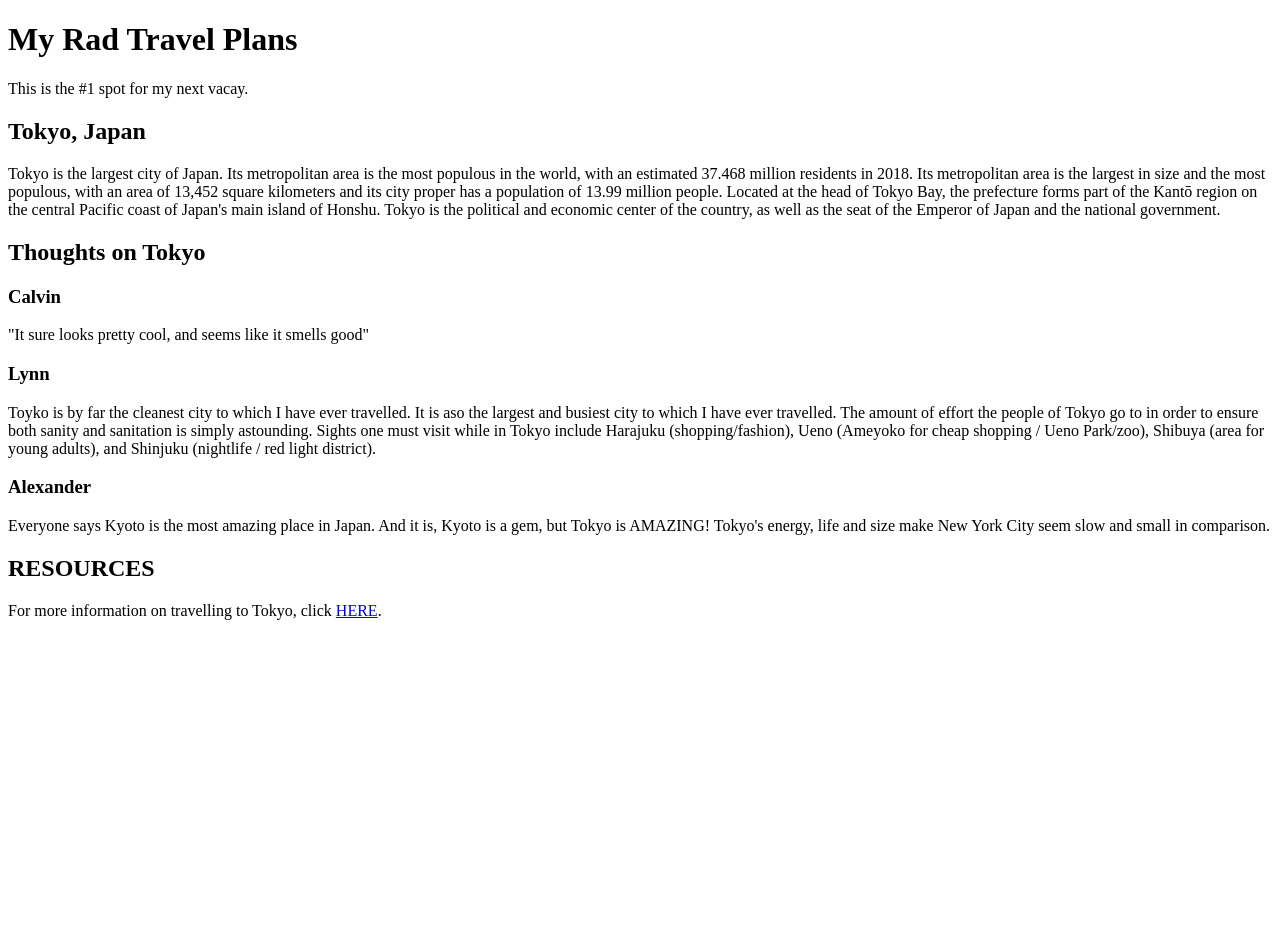
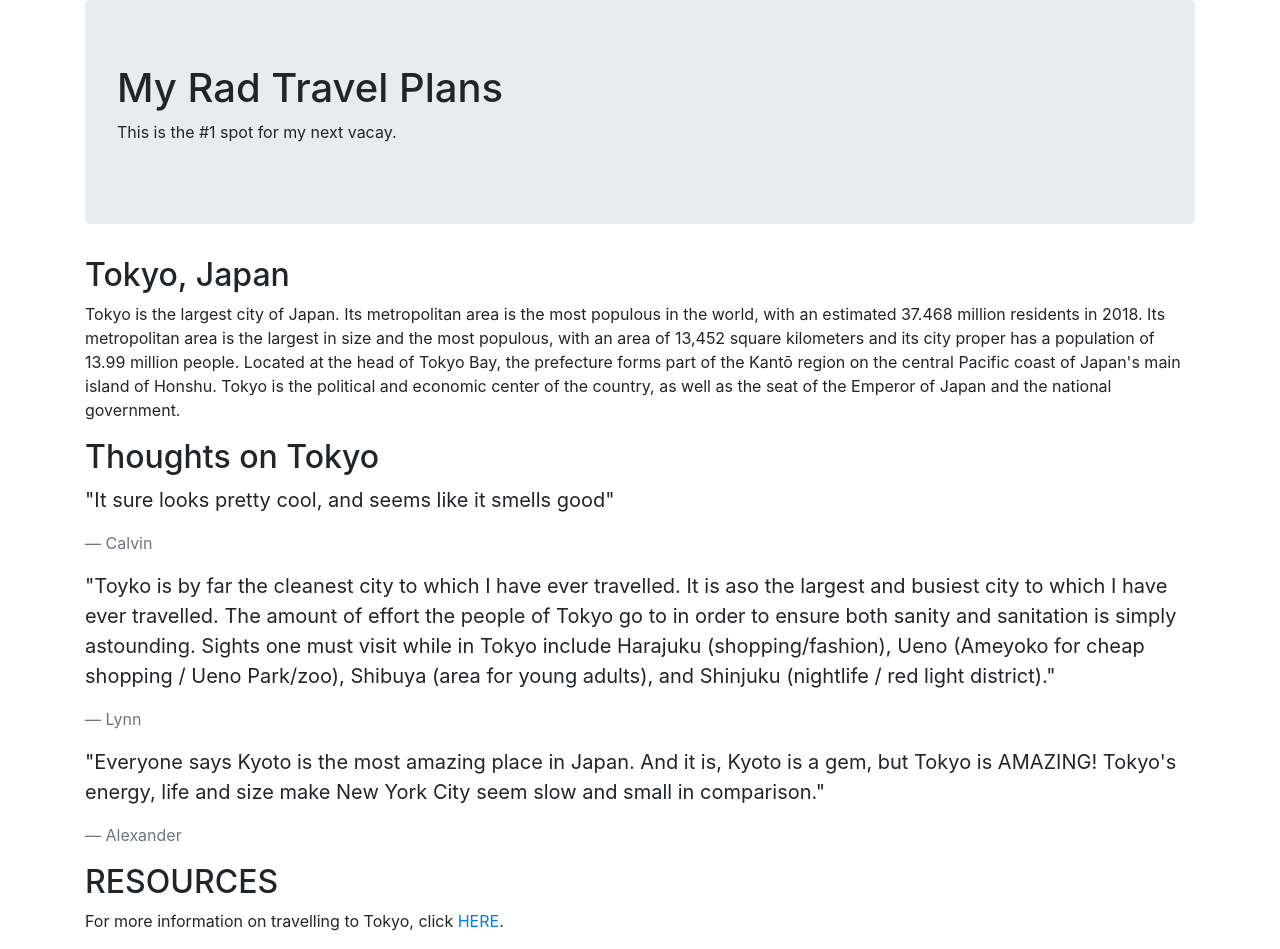
Before and after one commit to TrevorH08/Vacation-Site, a plain HTML site: page index.html in a window 1280 px wide. Before the commit the page ends 800 px from the top, so only its background shows below. Drawn offline with Linux system fonts and the light colour scheme.

Commit message:
add the container jumbotron and blockquotes classes
Co-authored-by: Trevor Hunter <trevorh8700@gmail.com>

```diff
--- a/index.html
+++ b/index.html
@@ -3,11 +3,14 @@
   <head>
     <title>Where I'd like to go for Vacation</title>
     <link href="css/styles.css" rel="stylesheet" type="text/css">
-    <link href="css/boostrap.css" rel="stylesheet" type="text/css">
+    <link href="css/bootstrap.css" rel="stylesheet" type="text/css">
   </head>
   <body>
+    <div class="container">
+      <div class="jumbotron">
         <h1>My Rad Travel Plans</h1>
         <p>This is the #1 spot for my next vacay.</p>
+      </div>
       <h2>Tokyo, Japan</h2>
       <p>Tokyo is the  largest city of Japan.
         Its metropolitan area is the most populous in the world,
@@ -18,21 +21,28 @@
         Japan's main island of Honshu. Tokyo is the political and economic center of the country, as well as the seat of the
         Emperor of Japan and the national government.</p>
       <h2>Thoughts on Tokyo</h2>
-    <h3>Calvin</h3>
+      <blockquote class="blockquote">
         <p>"It sure looks pretty cool, and seems like it smells good"</p>
-    <h3>Lynn</h3>
-    <p>Toyko is by far the cleanest city to which I have ever travelled.
+        <footer class="blockquote-footer">Calvin</footer>
+      </blockquote>
+      <blockquote class="blockquote">
+        <p>"Toyko is by far the cleanest city to which I have ever travelled.
           It is aso the largest and busiest city to which I have ever travelled.
           The amount of effort the people of Tokyo go to in order to ensure both sanity and sanitation is simply astounding.
           Sights one must visit while in Tokyo include Harajuku (shopping/fashion), Ueno (Ameyoko for cheap shopping / Ueno Park/zoo),
-       Shibuya (area for young adults), and Shinjuku (nightlife / red light district).
+          Shibuya (area for young adults), and Shinjuku (nightlife / red light district)."
           </p>
-    <h3>Alexander</h3>
-    <p>Everyone says Kyoto is the most amazing place in Japan.
+          <footer class="blockquote-footer">Lynn</footer>
+      </blockquote>
+      <blockquote class="blockquote">
+        <p>"Everyone says Kyoto is the most amazing place in Japan.
           And it is, Kyoto is a gem, but Tokyo is AMAZING!
           Tokyo's energy, life and size make New York City
-       seem slow and small in comparison.</p>
+          seem slow and small in comparison."</p>
+          <footer class="blockquote-footer">Alexander</footer>
+      </blockquote>
       <h2>RESOURCES</h2>
       <p>For more information on travelling to Tokyo, click <a href="https://travelingsession.com/travel-reviews/asia/japan/tokyo/">HERE</a>.</p>
+    </div>
   </body>
 </html>
```
Lines whose indentation alone changed are shown as unchanged.
